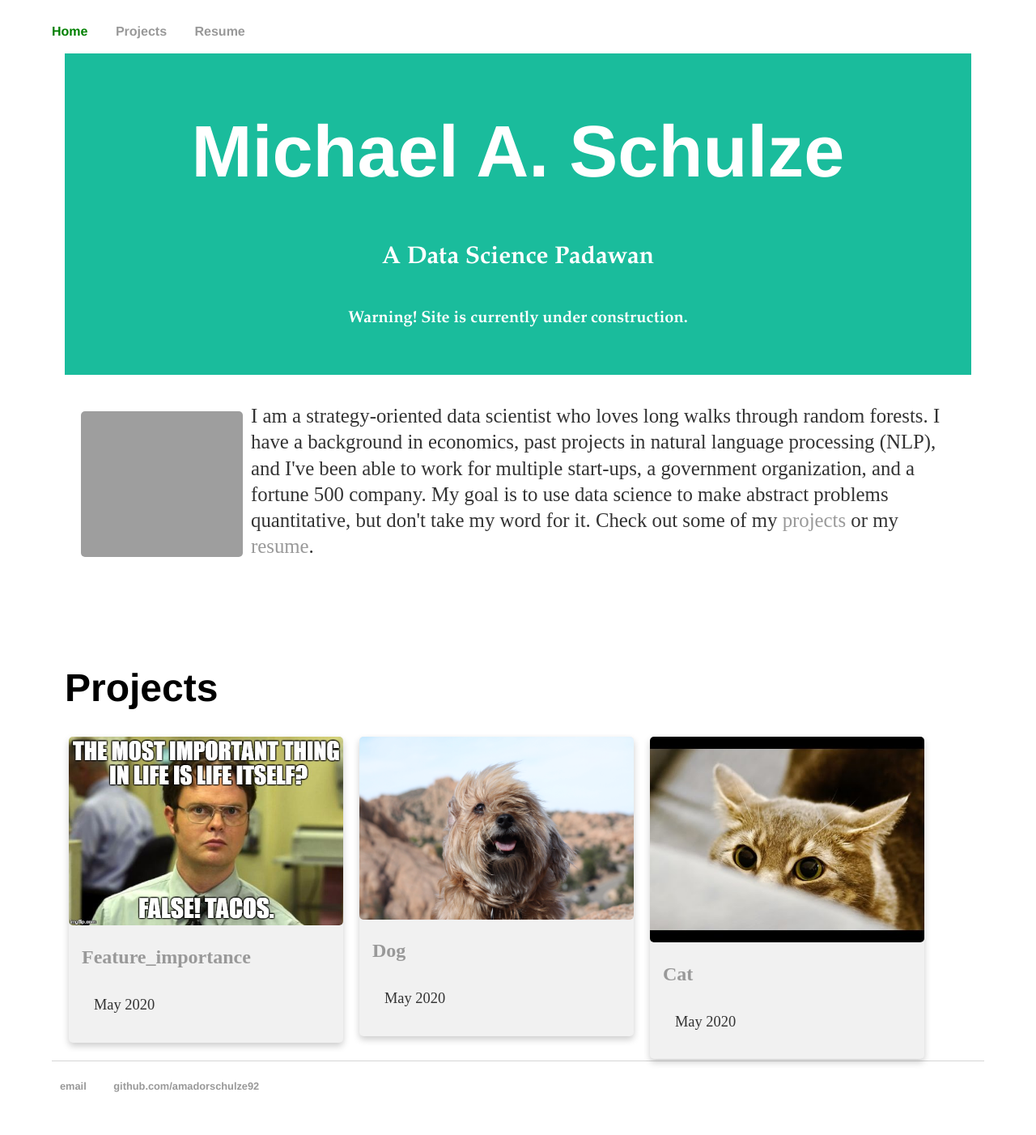
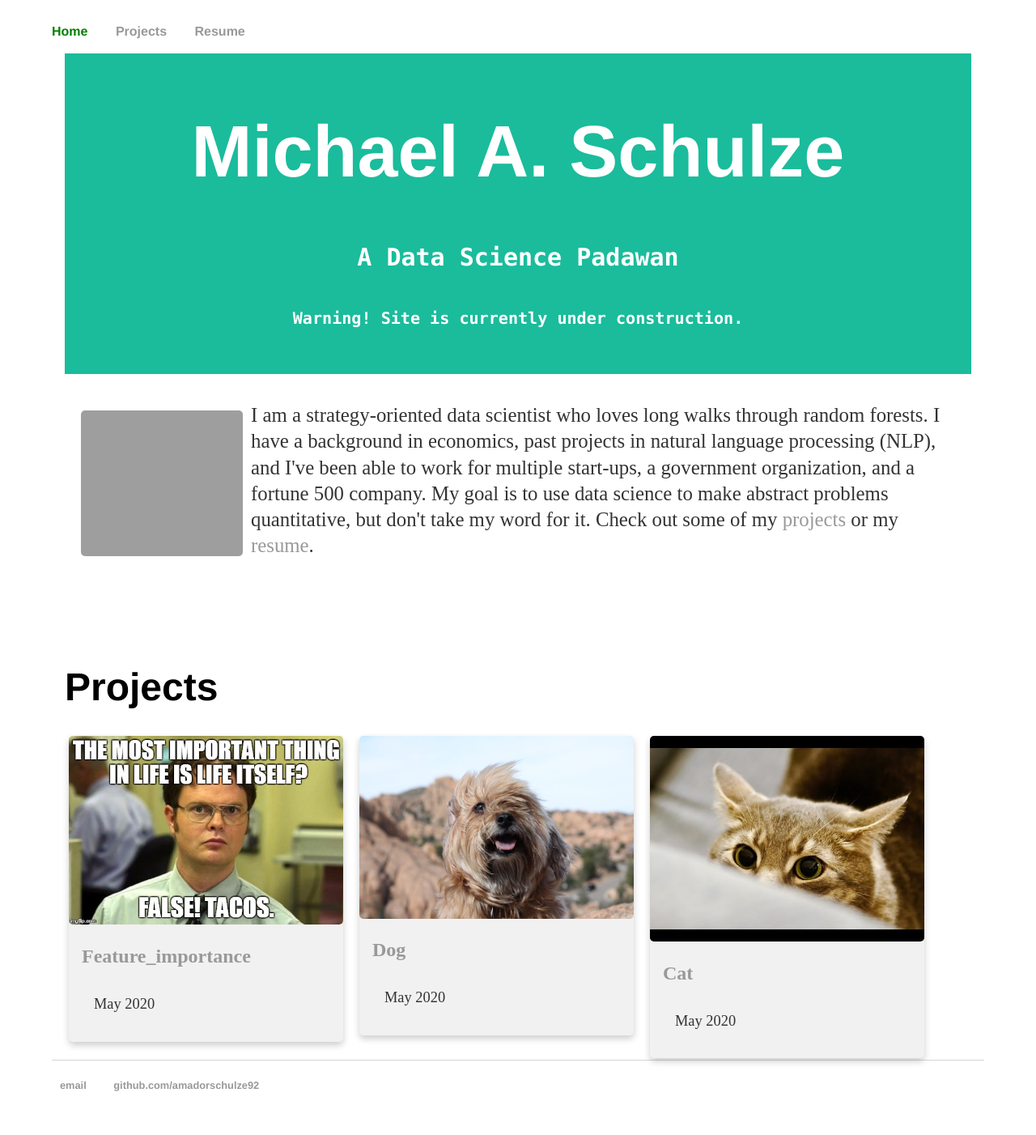
Before and after one commit to amadorschulze92/amadorschulze92.github.io, a Jekyll site: the page built from index.html, in a window 1280 px wide. Shown: the whole page at 81% size. Built offline with Jekyll 4.4.1, drawn with Linux system fonts in a browser that asks for light colours; grey boxes are pictures that could not be loaded.

Commit message:
try to change font

```diff
--- a/assets/css/main.css
+++ b/assets/css/main.css
@@ -68,7 +68,7 @@ ul.posts li {
   background: #1abc9c;
   color: white;
   font-size: 30px;
-  font-family:'Garamond', 'Arial', 'Sans-Serif';
+  font-family: "Lucida Console", Courier, monospace;
 }
 
 /* Float four columns side by side */
```
